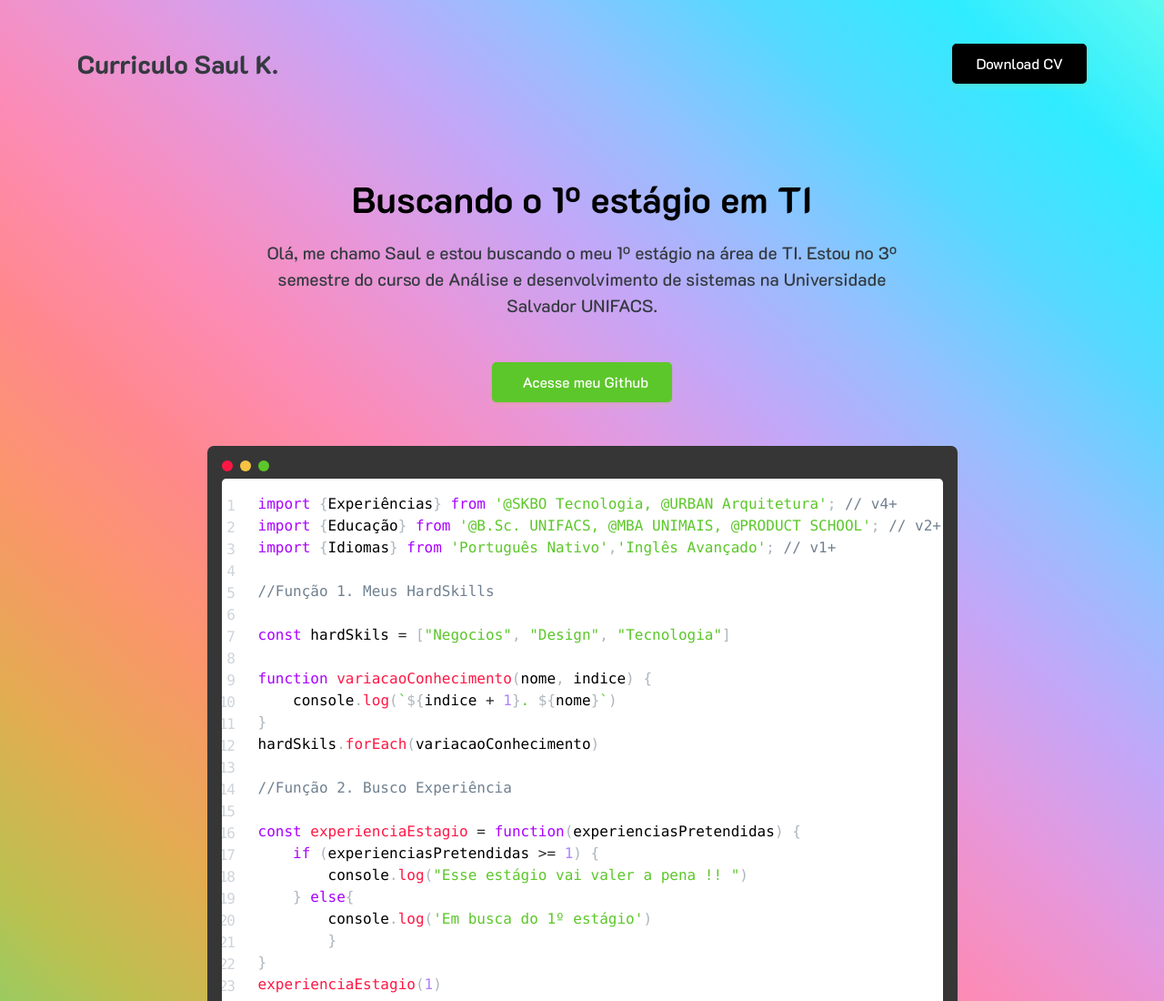
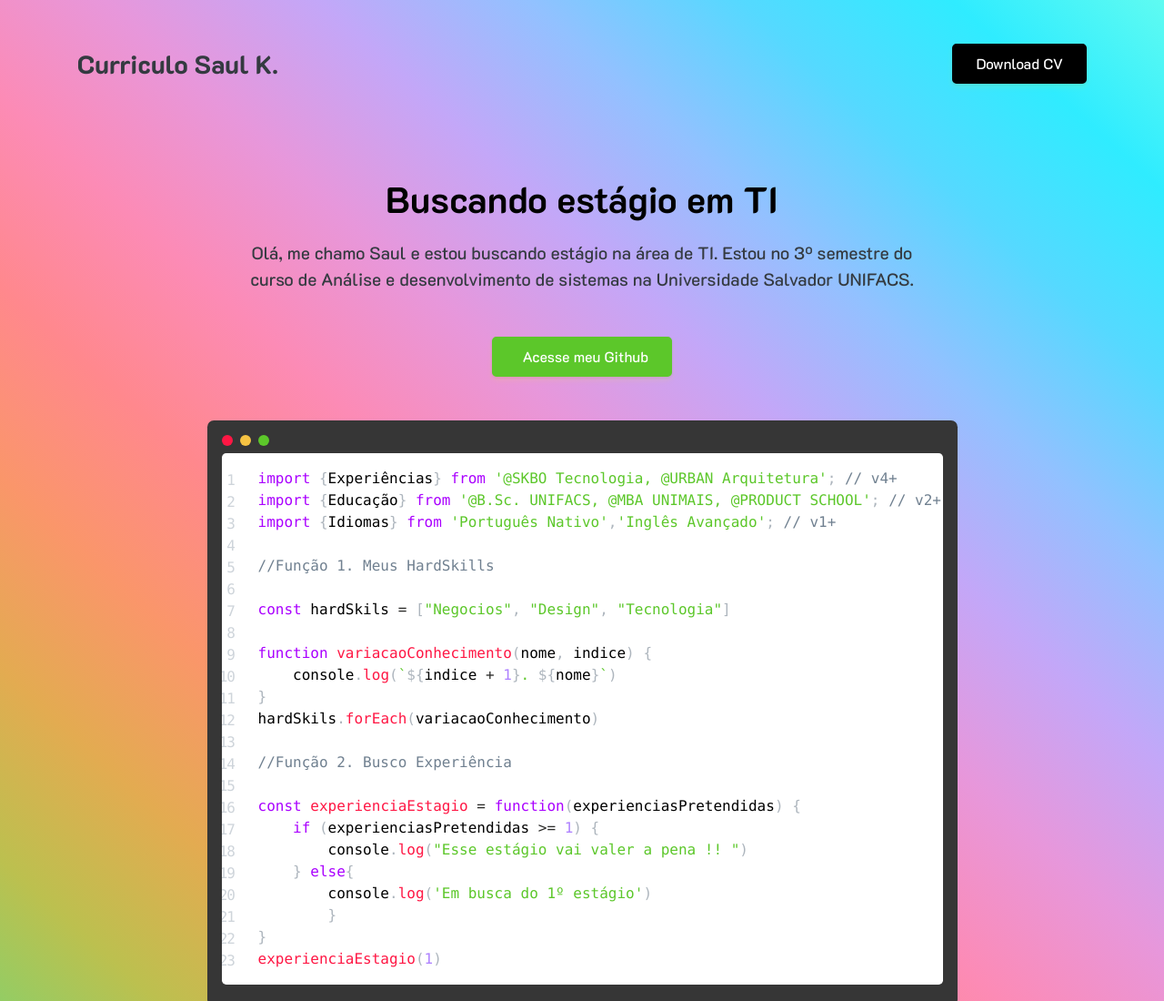
Before and after one commit to saulkaminsky1/saulkaminsky1.github.io, a plain HTML site: page index.html in a window 1280 px wide. Shown: the top 1100 px of the page at 91% size. Drawn offline with nearby package versions, Linux system fonts and the light colour scheme; a script that the page names is missing; some icons are missing.

Commit message:
Update index.html

```diff
--- a/index.html
+++ b/index.html
@@ -26,8 +26,8 @@
         </div>
         <div class="row mt-6">
             <div class="col-md-8 mx-auto text-center">
-                <h1>Buscando o 1º estágio em TI</h1>
-                <p class="lead mb-5">Olá, me chamo Saul e estou buscando o meu 1º estágio na área de TI. Estou no 3º semestre do curso de Análise
+                <h1>Buscando estágio em TI</h1>
+                <p class="lead mb-5">Olá, me chamo Saul e estou buscando estágio na área de TI. Estou no 3º semestre do curso de Análise
                     e desenvolvimento de sistemas na Universidade Salvador UNIFACS.  </p>
                 <a href="https://github.com/saulkaminsky1" class="btn btn-success svg-icon">
                     <em class="mr-2" data-feather="github"></em>
```
